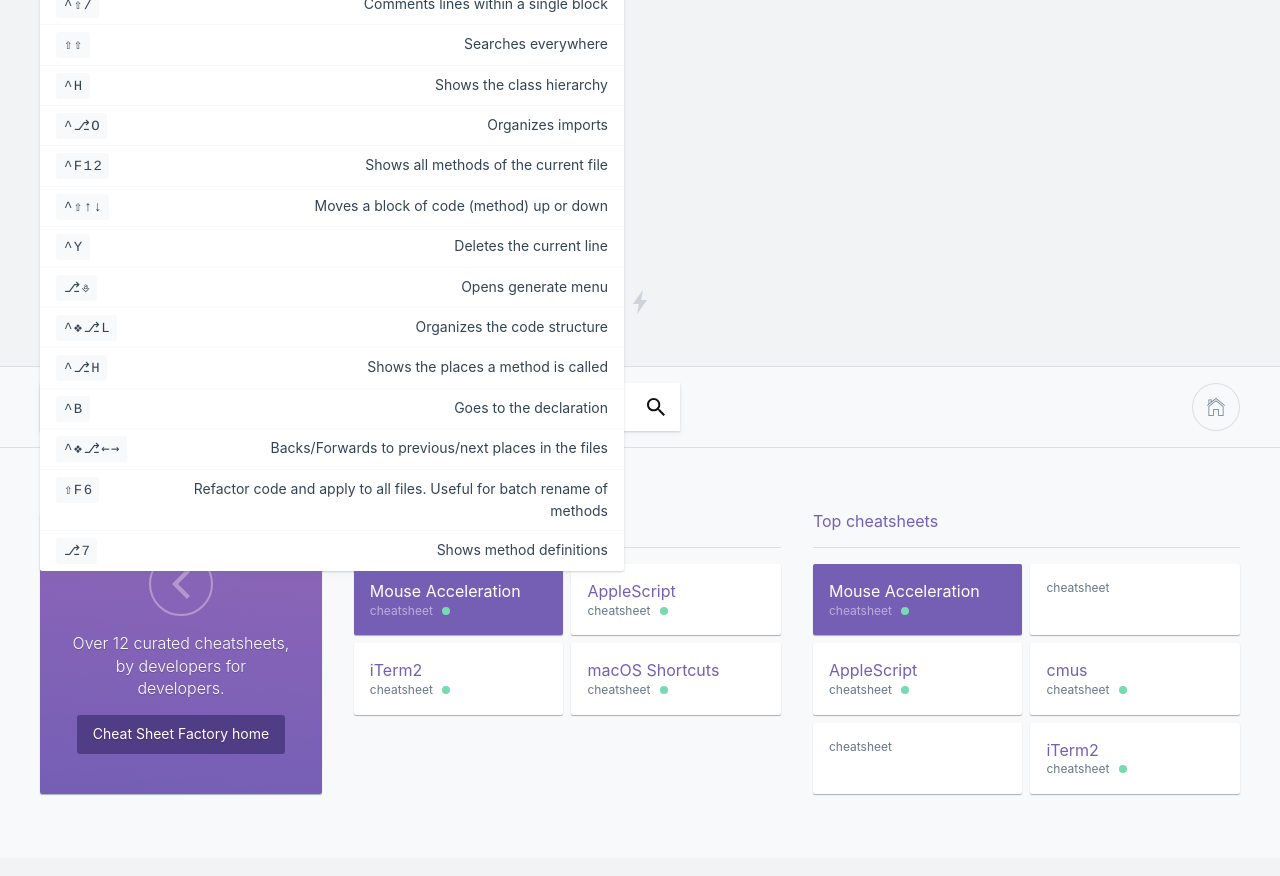
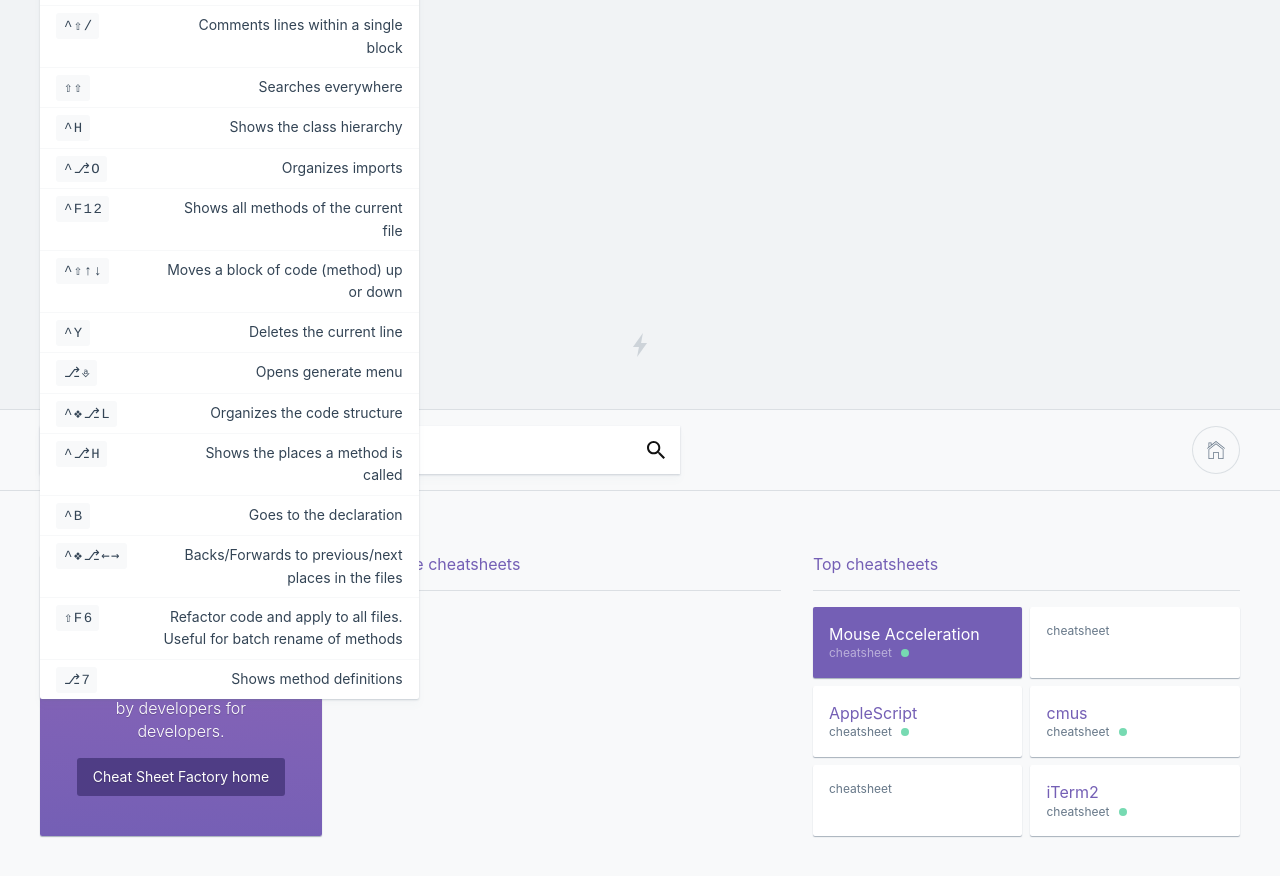
Before and after one commit to kasramp/cheat-sheet-factory, a Jekyll site: the page built from ide/intellij-idea.md, in a window 1280 px wide and 900 px high, scrolled down 705 px. Shown: the top 876 px of the window. Built offline with Jekyll 4.4.1, drawn with Linux system fonts in a browser that asks for light colours.

Commit message:
Fix category

```diff
--- a/ide/intellij-idea.md
+++ b/ide/intellij-idea.md
@@ -1,6 +1,6 @@
 ---
 title: iTerm2
-category: macOS
+category: ide
 layout: 2017/sheet
 tags: [Featured]
 updated: 2018-10-18
@@ -13,7 +13,7 @@ intro: |
 
 IntelliJ IDEA
 ---------
-{: .-two-column}
+{: .-three-column}
 
 ### Handy Shortcuts (Linux)
 
```
